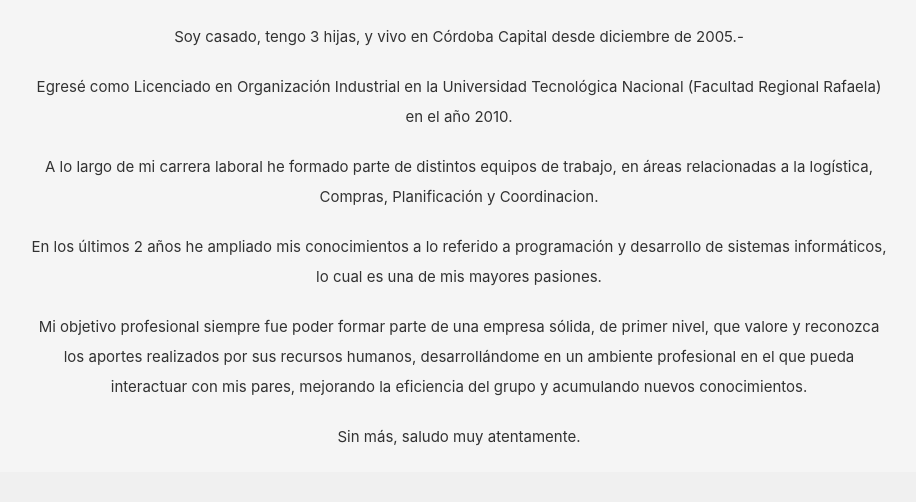
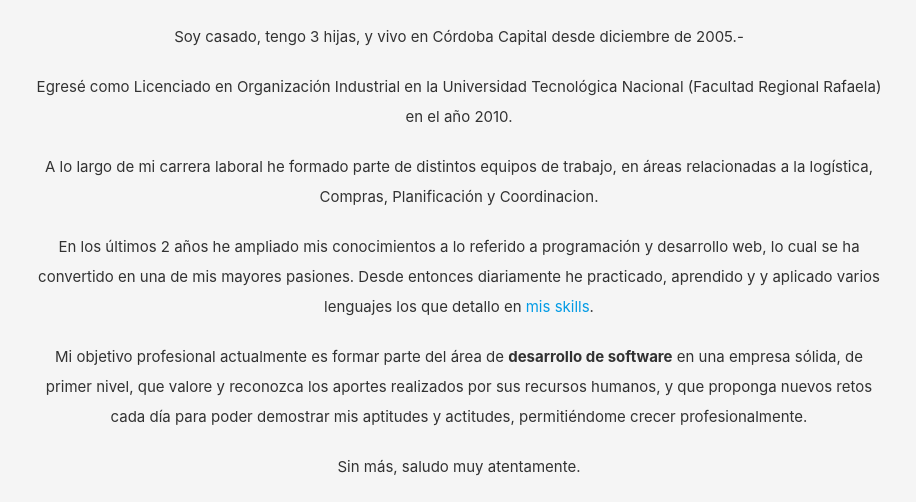
Before and after one commit to ecometto/ecometto.github.io, a PHP site: page / in a window 1280 px wide. Shown: the part 595-1097 px from the top of the page, without its empty margins (181-1097 px from the left). Before the commit the page ends 1041 px from the top, so only its background shows below. Run offline with PHP 8.4, Linux system fonts and the light colour scheme.

Commit message:
actualizando

```diff
--- a/index.html
+++ b/index.html
@@ -84,8 +84,7 @@
             </div>
             <p>
                 Mi nombre es <strong>Edgardo Daniel Cometto</strong> . Tengo 42 años. Soy nacido en Esperanza (prov.
-                Santa
-                Fe, Argentina)
+                Santa Fe, Argentina)
             </p>
             <p>
                 Soy casado, tengo 3 hijas, y vivo en Córdoba Capital desde diciembre de 2005.-
@@ -99,14 +98,10 @@
                 relacionadas a la logística, Compras, Planificación y Coordinacion.
             </p>
             <p>
-                En los últimos 2 años he ampliado mis conocimientos a lo referido a programación y desarrollo de
-                sistemas informáticos, lo cual es una de mis mayores pasiones.
+                En los últimos 2 años he ampliado mis conocimientos a lo referido a programación y desarrollo web, lo cual se ha convertido en una de mis mayores pasiones. Desde entonces diariamente he practicado, aprendido y y aplicado varios lenguajes los que detallo en <a class="linkToSkill"> mis skills</a>.
             </p>
             <p>
-                Mi objetivo profesional siempre fue poder formar parte de una empresa sólida, de
-                primer nivel, que valore y reconozca los aportes realizados por sus recursos humanos,
-                desarrollándome en un ambiente profesional en el que pueda interactuar con mis pares,
-                mejorando la eficiencia del grupo y acumulando nuevos conocimientos.
+                Mi objetivo profesional actualmente es formar parte del área de <b>desarrollo de software</b>  en una empresa sólida, de primer nivel, que valore y reconozca los aportes realizados por sus recursos humanos, y que proponga nuevos retos cada día para poder demostrar mis aptitudes y actitudes, permitiéndome crecer profesionalmente.
             </p>
             <p>
                 Sin más, saludo muy atentamente.
@@ -199,7 +194,6 @@
                     ✔ Conciliación de Caja, Banco, Cuentas Corrientes y Cajas de ahorro <br>
                     ✔ Análisis, preparación y presentación informes económicos y financieros <br>
                     ✔ Análisis de Costos de los diferentes centros (Subcomisiones)
-
                 </p>
             </div>
         </section>
@@ -210,18 +204,40 @@
             <div>
                 <h5>HARD SKILLS</h5>
 
-                <p> * Lenguajes de programación WEB: HTML, CSS, JAVASCRIPT. <br>
-                    * Librerías JS: Jquery, React, Datatables <br>
-                    * Librerías CSS: Bootstrap, SASS, materialize <br>
-                    * Lenguajes de backend PHP <br>
-                    * Bases de Datos MySQL <br>
-                    * Sistemas de control de versiones GIT y GITHUB <br>
-                    * Programación Visual Basic para aplicaciiones EXCEL <br>
-                    * Programacion de aplicaciones Appsheets
+                <p>
+                    <ul>
+                        <li><b>Lenguajes de programación WEB: HTML, CSS, JAVASCRIPT. </b><br>
+                            Utilización de Librerías Javascript: Jquery, React, Datatables <br>
+                            Utilización de Librerías CSS: Bootstrap, SASS, materialize <br>
+                            AJAX + FETCH para peticiones a servidores y APIs
+                        </li>
+                        <li><b>Lenguajes de backend PHP. </b><br>
+                        Programación Orientada a Objetos <br>
+                        Conexiones y consultas a Bases de datos <br>
+                        Utilización patrón Modelo-Vista-Controlador
+                        </li>
+                        <li><b>Bases de Datos MySQL</b> <br>
+                        Crear, modificar y eliminar Bases de datos y Tablas <br>
+                        Importación y Exportación de datos <br>
+                        Consultas intermedias/avanzadas (cláusulas y sentencias) <br>
+                        Queries para CRUD.
+                        </li>
+                        <li><b>Sistemas de control de versiones GIT y GITHUB</b> <br>
+                        Creacion, clonación de repositorios <br>
+                        Push, Pull de actualizaciones <br>
+                        Branchs y Merges
+                        </li>
+                        <li><b>Programación EXCEL (VBA) y Googlesheets (Appsheets)</b> <br>
+                        Programación Visual Basic for Application + Macros <br>
+                        Utilización de Interfases de Formulario <br>
+                        Creación de App moviles con Appsheets con resguardo en Sheets o Bases de Datos
+                        </li>
+                    </ul>
                 </p>
+                <hr>
                 <br>
+
                 <h5>SOFT SKILLS</h5>
-
                 <p>
                     * Resiliencia y flexibilidad <br>
                     * Responsabilidad y compromiso <br>
--- a/styles/style.css
+++ b/styles/style.css
@@ -13,6 +13,10 @@ body {
   position: fixed;
   bottom: 10px;
   left: 10px;
+}
+
+.linkToSkill {
+  cursor: pointer;
 }
 
 .m1 {
@@ -140,7 +144,7 @@ main section {
   align-items: center;
   text-align: center;
 }
-main section p {
+main section p, main section li {
   margin: 20px;
   line-height: 30px;
 }
--- a/styles/style.scss
+++ b/styles/style.scss
@@ -13,6 +13,10 @@ body {
     position: fixed;
     bottom: 10px;
     left: 10px;
+}
+
+.linkToSkill{
+    cursor: pointer;
 }
 
 .m1{
@@ -146,7 +150,7 @@ main {
         @include v.centrar();
         text-align: center;
 
-        p {
+        p, li {
             margin: 20px;
             line-height: 30px;
         }
```
Also changed, not shown: 1 other file.
